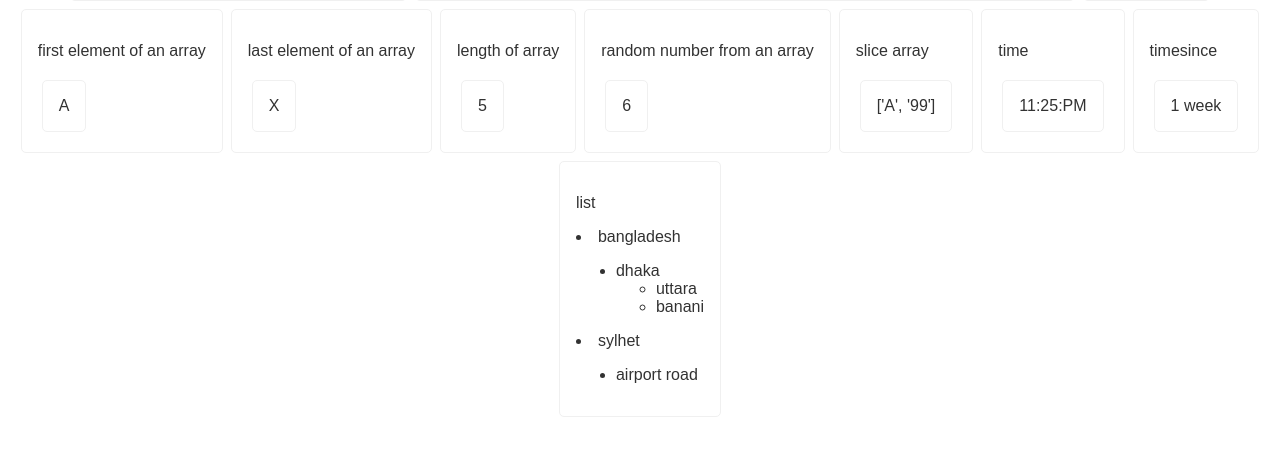
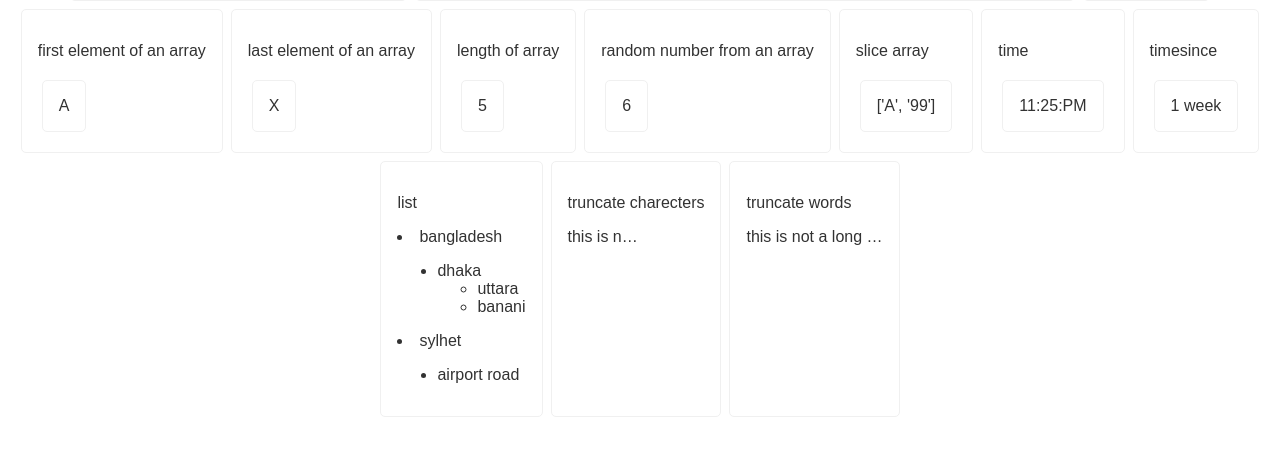
Before and after one commit to roufujjaman/django-practice, a Django app: page /filters/ in a window 1280 px wide. Shown: the part 307-763 px from the top of the page. Run offline with Django 5.2, Linux system fonts and the light colour scheme.

Commit message:
22 FEB 24

```diff
--- a/module_10.5/filters/templates/filters/body.html
+++ b/module_10.5/filters/templates/filters/body.html
@@ -71,4 +71,13 @@
         <p>list</p>
             <p>{{ locations | unordered_list }}</p>
     </div>
+    <div class="{{ style.item }}">
+        <p>truncate charecters</p>
+            <p>{{ longtext | truncatechars:10 }}</p>
+    </div>
+    <div class="{{ style.item }}">
+        <p>truncate words</p>
+            <p>{{ longtext | truncatewords:5 }}</p>
+    </div>
+
 {% endblock %}
--- a/module_10.5/filters/views.py
+++ b/module_10.5/filters/views.py
@@ -24,5 +24,6 @@ def body(request):
         "filesize": 10241024,
         "numbers": range(1, 10),
         "falgun": datetime(2024, 2, 14),
-        "locations": ['bangladesh', ['dhaka', ['uttara', 'banani']], 'sylhet',['airport road']]
+        "locations": ['bangladesh', ['dhaka', ['uttara', 'banani']], 'sylhet',['airport road']],
+        "longtext": "this is not a long text to be honest"
     })
```
Also changed, not shown: module_11.5/meals/templates/meals/home.html (+1 -6 lines).
